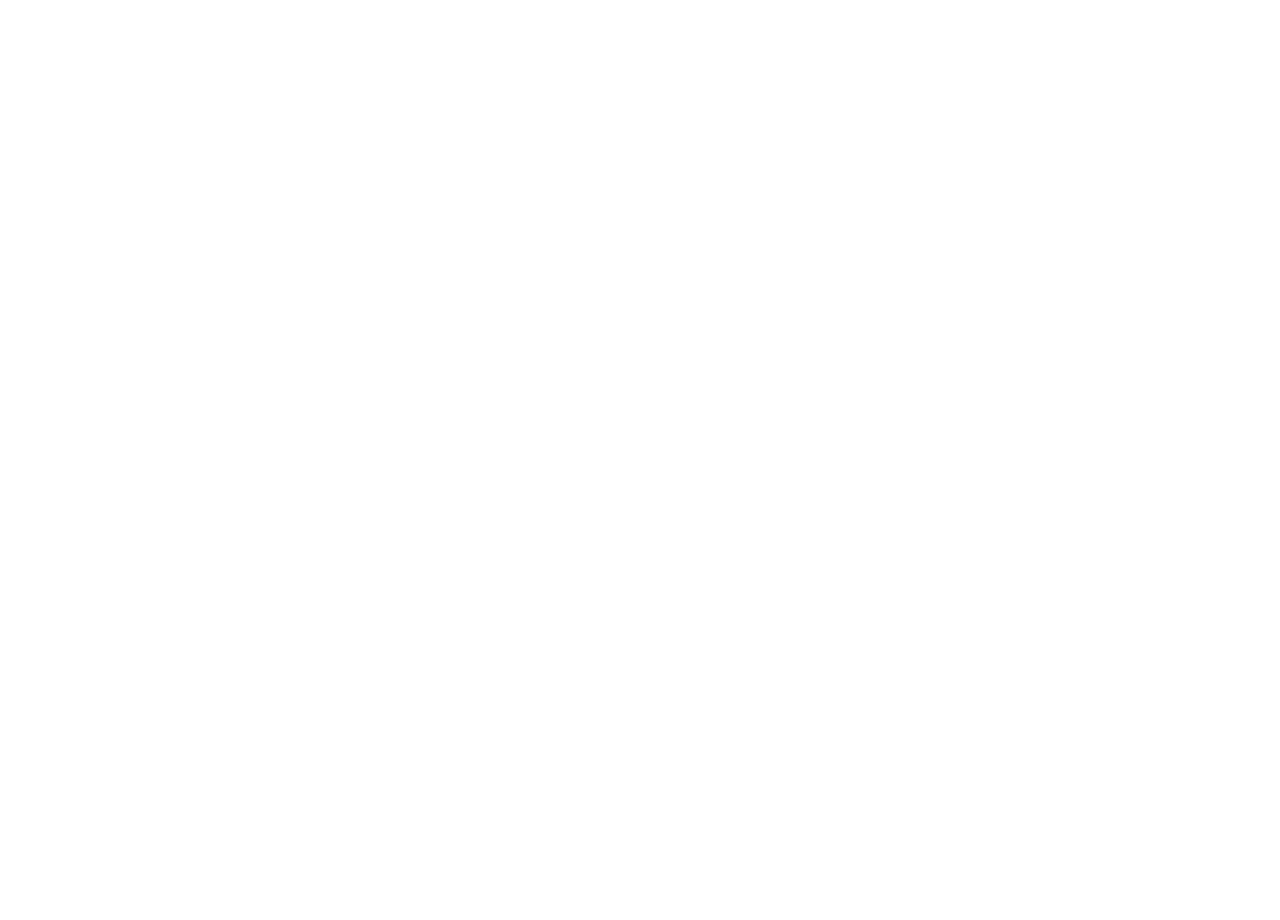
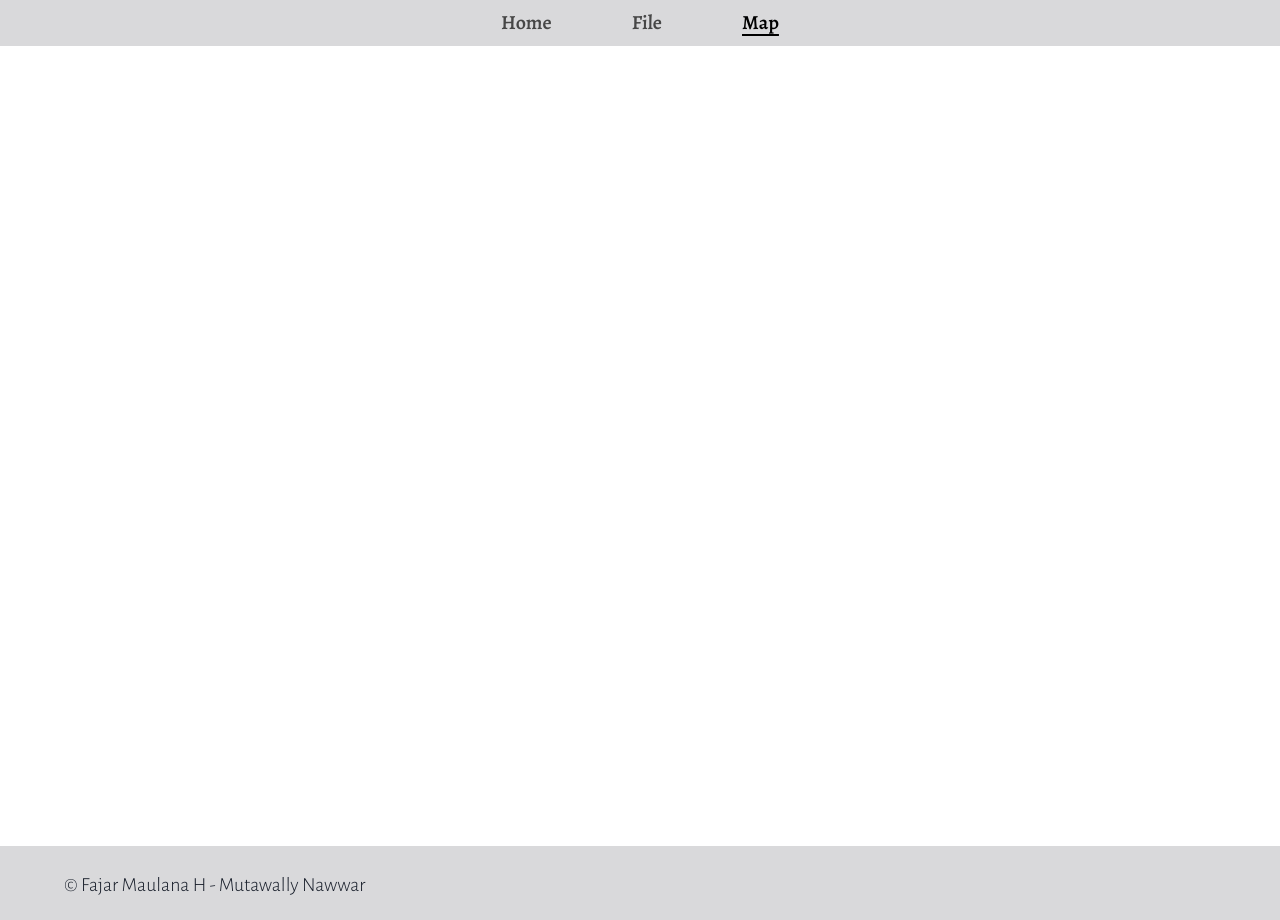
Before and after one commit to mutawalle/IF2122_Tucil3, a React (Create React App) app: page /map in a window 1280 px wide. Before the commit this address had no page. Before the commit the page ends 800 px from the top, so only its background shows below. Built offline with nearby package versions, Linux system fonts and the light colour scheme.

Commit message:
update logo

```diff
--- a/public/index.html
+++ b/public/index.html
@@ -2,7 +2,7 @@
 <html lang="en">
   <head>
     <meta charset="utf-8" />
-    <link rel="icon" href="%PUBLIC_URL%/favicon.ico" />
+    <link rel="icon" href="%PUBLIC_URL%/logo.ico" />
     <meta name="viewport" content="width=device-width, initial-scale=1" />
     <meta name="theme-color" content="#000000" />
     <meta
@@ -24,7 +24,7 @@
       work correctly both with client-side routing and a non-root public URL.
       Learn how to configure a non-root public URL by running `npm run build`.
     -->
-    <title>React App</title>
+    <title>Shortest Path Finding</title>
   </head>
   <body>
     <noscript>You need to enable JavaScript to run this app.</noscript>
--- a/src/App.js
+++ b/src/App.js
@@ -8,7 +8,7 @@ function App() {
   return (
     <Router>
       <Routes>
-        <Route path="/api" element={<InputApiPage/>}/>
+        <Route path="/map" element={<InputApiPage/>}/>
         <Route path="/file" element={<InputFilePage/>}/>
         <Route path="/" element={<Home/>}/>
       </Routes>
--- a/src/components/navbar/index.jsx
+++ b/src/components/navbar/index.jsx
@@ -15,7 +15,7 @@ import { HamburgerIcon } from "@chakra-ui/icons";
 import { Link, matchPath } from 'react-router-dom';
 
 const Navbar = () => {
-    const links = [{name : 'Home', link : '/'}, {name : 'File', link : '/file'}, {name : 'Api', link : '/api'}];
+    const links = [{name : 'Home', link : '/'}, {name : 'File', link : '/file'}, {name : 'Map', link : '/map'}];
     const { isOpen, onOpen, onClose } = useDisclosure();
     const drawerRef = useRef<HTMLButtonElement>(null);
     return (
--- a/src/pages/Home/Home.jsx
+++ b/src/pages/Home/Home.jsx
@@ -24,7 +24,7 @@ function Home() {
           height="auto"
           />
           <Text width={{ lg:'700px',base:'400px'}} >
-          Algoritma UCS (Uniform cost search) dan A* (atau A star) dapat digunakan untuk menentukan lintasan terpendek dari suatu titik ke titik lain. Pada tugas kecil 3 ini, anda diminta menentukan lintasan terpendek berdasarkan peta Google Map jalan-jalan di kota Bandung. Dari ruas-ruas jalan di peta dibentuk graf. Simpul menyatakan persilangan jalan (simpang 3, 4 atau 5) atau ujung jalan. Asumsikan jalan dapat dilalui dari dua arah. Bobot graf menyatakan jarak (m atau km) antar simpul. Jarak antar dua simpul dapat dihitung dari koordinat kedua simpul menggunakan rumus jarak Euclidean (berdasarkan koordinat) atau dapat menggunakan ruler di Google Map, atau cara lainnya yang disediakan oleh Google Map.
+          Algoritma UCS (Uniform cost search) dan A* (atau A star) dapat digunakan untuk menentukan lintasan terpendek dari suatu titik ke titik lain. Pada tugas kecil 3 ini, kami diminta menentukan lintasan terpendek berdasarkan peta Google Map jalan-jalan di kota Bandung. Dari ruas-ruas jalan di peta dibentuk graf. Simpul menyatakan persilangan jalan (simpang 3, 4 atau 5) atau ujung jalan. Asumsikan jalan dapat dilalui dari dua arah. Bobot graf menyatakan jarak (m atau km) antar simpul. Jarak antar dua simpul dapat dihitung dari koordinat kedua simpul menggunakan rumus jarak Euclidean (berdasarkan koordinat) atau dapat menggunakan ruler di Google Map, atau cara lainnya yang disediakan oleh Google Map.
           </Text>
 
         </Flex>
--- a/src/pages/inputFile/InputFilePage.jsx
+++ b/src/pages/inputFile/InputFilePage.jsx
@@ -1,10 +1,14 @@
-import {React,useState} from 'react'
+import {React,useRef,useState} from 'react'
 import Navbar from '../../components/navbar'
 import { Box, Flex, Text, Input, Button, Heading } from '@chakra-ui/react'
 import Footer from '../../components/footer'
 
 function InputFilePage() {
-  const [file, setFile] = useState("No File Selected")
+  const [file, setFile] = useState('no file')
+  const submitHandler = (e) => {
+    e.preventDefault()
+  }
+
   return (
     <>
       <Navbar />
@@ -13,9 +17,11 @@ function InputFilePage() {
           <Heading fontSize={{ base: '4xl', lg: '6xl' }} mb={{ base: 4, md: 10, lg: 10 }} text-align="center">
             Input File
           </Heading>
-          <Input type="file" onChange={(e) => setFile(e.target.files[0].name)} />
+          <Input type="file" />
+          <Input type="text" placeholder="Start Node" />
+          <Input type="text" placeholder="End Node" />
           <Text>{file}</Text>
-          <Button colorScheme="blackAlpha" size="lg" onClick={() => console.log(file)}>Submit</Button>
+          <Button colorScheme="blackAlpha" size="lg" onClick={submitHandler}>Submit</Button>
         </Flex>
       </Box>
       <Footer/>
```
Also changed, not shown: 2 other files (tests, documents, lock files or other folders).
